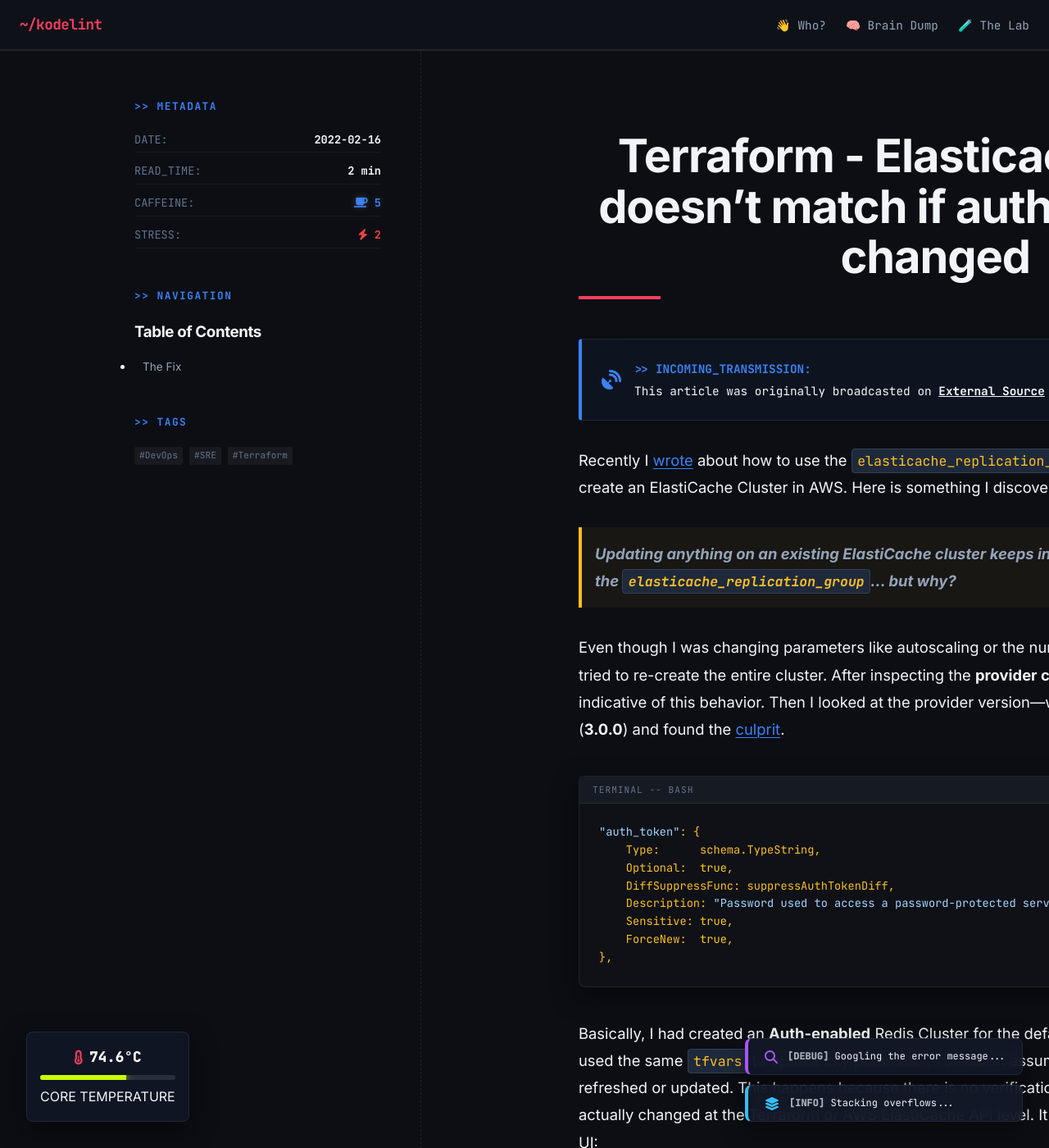
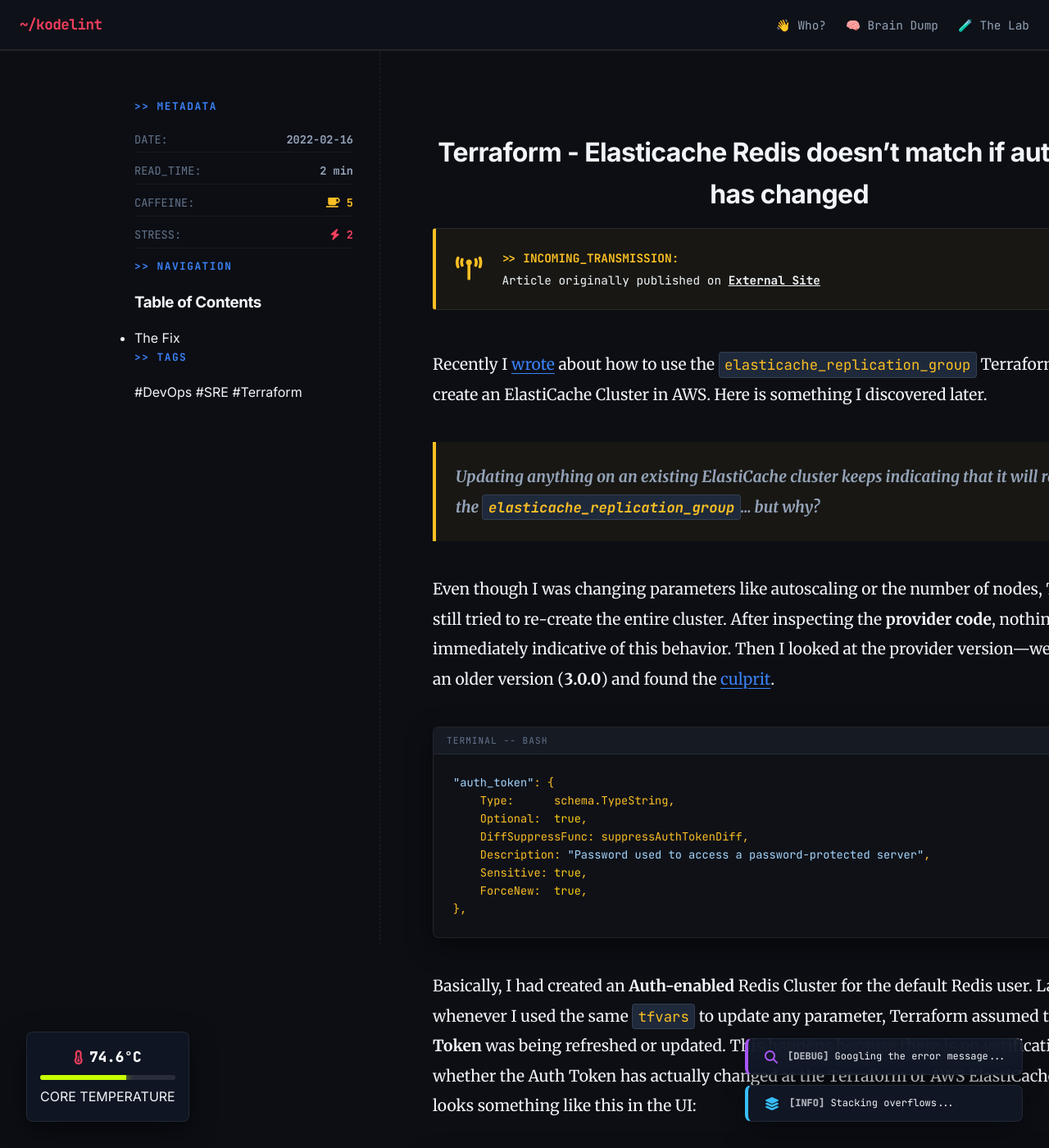
Before and after one commit to kodelint/kodelint.github.io, a Jekyll site: the page built from _posts/2022-02-16-Terraform_Elasticache_Redis_doesnot_match_if_auth_token_has_changed.md, in a window 1280 px wide and 1400 px high. Shown: the whole window at 82% size. Built offline with Jekyll 4.4.1, drawn with Linux system fonts in a browser that asks for light colours; nearby versions of some CDN libraries; some web fonts are replaced; some of the changed text lies outside the part shown.

Commit message:
style: final blog polish - merriweather font, color symphony headers, circular author img, prominent cross-post links, blinking metrics, and expansive layout

```diff
--- a/_includes/head.html
+++ b/_includes/head.html
@@ -9,7 +9,7 @@
     rel="stylesheet"
     href="{{site.url}}{{site.baseurl}}/assets/css/main.css?v={{ 'now' | date: '%s' }}"
   />
-  <link href="https://fonts.googleapis.com/css2?family=Bricolage+Grotesk:opsz,wght@12..96,200..800&family=Figtree:ital,wght@0,300..900;1,300..900&family=Inter:ital,opsz,wght@0,14..32,100..900;1,14..32,100..900&family=JetBrains+Mono:ital,wght@0,100..800;1,100..800&family=Lora:ital,wght@0,400..700;1,400..700&family=Sora:wght@100..800&family=Space+Mono:ital,wght@0,400;0,700;1,400;1,700&display=swap" rel="stylesheet">
+  <link href="https://fonts.googleapis.com/css2?family=Bricolage+Grotesk:opsz,wght@12..96,200..800&family=Figtree:ital,wght@0,300..900;1,300..900&family=Inter:ital,opsz,wght@0,14..32,100..900;1,14..32,100..900&family=JetBrains+Mono:ital,wght@0,100..800;1,100..800&family=Lora:ital,wght@0,400..700;1,400..700&family=Merriweather:ital,wght@0,300;0,400;0,700;0,900;1,300;1,400;1,700;1,900&family=Sora:wght@100..800&family=Space+Mono:ital,wght@0,400;0,700;1,400;1,700&display=swap" rel="stylesheet">
   <link rel="stylesheet" href="https://cdnjs.cloudflare.com/ajax/libs/font-awesome/6.4.0/css/all.min.css">
   <script src="https://cdnjs.cloudflare.com/ajax/libs/gsap/3.10.4/gsap.min.js"></script>
   <script type="module">
--- a/_layouts/post.html
+++ b/_layouts/post.html
@@ -23,7 +23,7 @@
           {% if page.caffeine %}
           <div class="meta-row">
             <span class="meta-key">CAFFEINE:</span>
-            <span class="meta-val" style="color: {% if page.caffeine > 5 %}var(--accent-primary){% else %}var(--accent-secondary){% endif %}; text-shadow: 0 0 10px rgba(255,255,255,0.2);">
+            <span class="meta-val {% if page.caffeine > 5 %}blink-danger{% endif %}" style="color: var(--accent-tertiary);">
               <i class="fas fa-coffee"></i> {{ page.caffeine }}
             </span>
           </div>
@@ -31,7 +31,7 @@
           {% if page.stress %}
           <div class="meta-row">
             <span class="meta-key">STRESS:</span>
-            <span class="meta-val" style="color: #ef4444; animation: pulse 2s infinite;">
+            <span class="meta-val {% if page.stress > 5 %}blink-danger{% endif %}" style="color: var(--accent-primary);">
               <i class="fas fa-bolt"></i> {{ page.stress }}
             </span>
           </div>
@@ -64,14 +64,14 @@
       </header>
 
       {% if page.cross_post_url or page.devto_url or page.hashnode_url %}
-      <div class="cross-post-notice" style="margin-bottom: 2rem; padding: 1.5rem; border: 1px solid var(--border-subtle); border-left: 4px solid var(--accent-secondary); border-radius: var(--radius-sm); background: rgba(59, 130, 246, 0.05); font-family: var(--font-mono); font-size: 0.9rem; display: flex; align-items: center; gap: 1rem;">
-        <i class="fas fa-satellite-dish" style="font-size: 1.5rem; color: var(--accent-secondary);"></i>
-        <div>
-          <span style="color: var(--accent-secondary); font-weight: bold; display: block; margin-bottom: 0.25rem;">>> INCOMING_TRANSMISSION:</span>
-          This article was originally broadcasted on
-          {% if page.cross_post_url %}<a href="{{ page.cross_post_url }}" target="_blank" style="color: var(--text-primary); text-decoration: underline; font-weight: 700;">External Source</a>{% endif %}
-          {% if page.devto_url %} | <a href="{{ page.devto_url }}" target="_blank" style="color: var(--text-primary); text-decoration: underline; font-weight: 700;">Dev.to</a>{% endif %}
-          {% if page.hashnode_url %} | <a href="{{ page.hashnode_url }}" target="_blank" style="color: var(--text-primary); text-decoration: underline; font-weight: 700;">Hashnode</a>{% endif %}
+      <div class="cross-post-notice">
+        <div class="notice-icon"><i class="fas fa-broadcast-tower"></i></div>
+        <div class="notice-content">
+          <span class="notice-label">>> INCOMING_TRANSMISSION:</span>
+          Article originally published on
+          {% if page.cross_post_url %}<a href="{{ page.cross_post_url }}" target="_blank" class="notice-link">External Site</a>{% endif %}
+          {% if page.devto_url %} | <a href="{{ page.devto_url }}" target="_blank" class="notice-link">Dev.to</a>{% endif %}
+          {% if page.hashnode_url %} | <a href="{{ page.hashnode_url }}" target="_blank" class="notice-link">Hashnode</a>{% endif %}
         </div>
       </div>
       {% endif %}
@@ -90,6 +90,12 @@
           <div class="author-info">
             <h4>Satyajit Roy</h4>
             <p>Director of Engineering. Breaking prod so you don't have to.</p>
+
+            <div class="author-socials" style="margin-top: 0.5rem; font-size: 0.9rem;">
+               <a href="https://twitter.com/__initialized__" target="_blank" style="margin-right: 1rem;"><i class="fab fa-twitter"></i></a>
+               <a href="https://github.com/kodelint" target="_blank" style="margin-right: 1rem;"><i class="fab fa-github"></i></a>
+               <a href="mailto:email2sroy@gmail.com"><i class="fas fa-envelope"></i></a>
+            </div>
           </div>
         </div>
       </div>
@@ -102,37 +108,34 @@
   <style>
     /* Widescreen Post Layout */
     .wide-layout {
-      display: grid;
-      grid-template-columns: 350px 1fr; /* Increased sidebar width for more room */
-      gap: 12rem; /* Drastically increased gap for roominess */
-      align-items: start;
+      display: flex;
+      justify-content: space-between; /* Maximum separation */
+      align-items: flex-start;
+      gap: 4rem;
       position: relative;
     }
 
-    .post-content-wrapper {
-      max-width: 1300px; /* Expansive content area */
-      width: 100%;
-      margin: 0;
+    .post-sidebar-left {
+      width: 300px;
+      flex-shrink: 0;
+      border-right: 1px dashed var(--border-subtle);
+      min-height: 80vh;
+      padding-top: 1rem;
     }
 
-    /* Sidebar Styling */
-    .post-sidebar-left {
-      border-right: 1px dashed var(--border-subtle);
-      height: 100%;
-      min-height: 80vh;
-      padding-top: 1rem;
+    .post-content-wrapper {
+      width: 100%;
+      max-width: 1300px; /* Expansive width */
+      margin-left: auto; /* Push to right if flex doesn't do it fully */
     }
 
     .sticky-sidebar {
       position: sticky;
       top: 120px;
-      padding-right: 3rem;
+      padding-right: 2rem;
     }
 
-    .sidebar-block {
-      margin-bottom: 3rem;
-    }
-
+    /* Metadata & Sidebar Styling */
     .sidebar-label {
       font-family: var(--font-mono);
       font-size: 0.8rem;
@@ -154,78 +157,110 @@
     }
 
     .meta-key { color: var(--text-tertiary); }
-    .meta-val { color: var(--text-primary); font-weight: 700; }
+    .meta-val { font-weight: 700; }
 
-    /* TOC Specifics */
-    .retro-toc-sidebar ul {
-      list-style: none;
-      padding-left: 0;
-      margin: 0;
+    .blink-danger {
+      animation: blinkRed 1s infinite;
     }
 
-    .retro-toc-sidebar li {
-      margin-bottom: 0.6rem;
-      line-height: 1.3;
+    @keyframes blinkRed {
+      0%, 100% { opacity: 1; }
+      50% { opacity: 0.5; color: #ff4757; text-shadow: 0 0 10px #ff4757; }
     }
 
-    .retro-toc-sidebar a {
-      color: var(--text-secondary);
-      text-decoration: none;
-      font-size: 0.85rem;
-      font-family: var(--font-sans);
-      display: block;
-      transition: color 0.2s;
-      border-left: 2px solid transparent;
-      padding-left: 8px;
+    /* Cross Post Notice */
+    .cross-post-notice {
+      margin-bottom: 3rem;
+      padding: 1.5rem;
+      border: 1px solid var(--border-subtle);
+      border-left: 4px solid var(--accent-tertiary);
+      border-radius: var(--radius-sm);
+      background: rgba(251, 191, 36, 0.05);
+      font-family: var(--font-mono);
+      font-size: 0.9rem;
+      display: flex;
+      align-items: center;
+      gap: 1.5rem;
     }
 
-    .retro-toc-sidebar a:hover {
-      color: var(--accent-primary);
-      border-left-color: var(--accent-primary);
+    .notice-icon {
+      font-size: 1.8rem;
+      color: var(--accent-tertiary);
     }
 
-    .retro-toc-sidebar ul ul {
-      padding-left: 1rem;
-      margin-top: 0.5rem;
-      border-left: 1px solid var(--border-subtle);
+    .notice-label {
+      color: var(--accent-tertiary);
+      font-weight: bold;
+      display: block;
+      margin-bottom: 0.25rem;
     }
 
-    .sidebar-tags {
-      display: flex;
-      flex-wrap: wrap;
-      gap: 0.5rem;
+    .notice-link {
+      color: var(--text-primary);
+      text-decoration: underline;
+      font-weight: 700;
+      transition: color 0.2s;
+    }
+    .notice-link:hover { color: var(--accent-primary); }
+
+    /* Article Content - Typography & Color Symphony */
+    .content-body {
+      font-family: var(--font-serif); /* Merriweather */
+      font-size: 1.2rem;
+      line-height: 1.9;
+      color: var(--text-primary);
     }
 
-    .sidebar-tag {
-      font-family: var(--font-mono);
-      font-size: 0.7rem;
-      color: var(--text-tertiary);
-      background: rgba(255,255,255,0.05);
-      padding: 2px 6px;
-      border-radius: 2px;
+    .content-body h1, .content-body h2, .content-body h3, .content-body h4 {
+      font-family: var(--font-heading);
+      color: var(--text-primary);
+      margin-top: 3rem;
+      margin-bottom: 1.5rem;
     }
 
-    /* Content Styling */
-    .post-header-retro {
-      margin-bottom: 3rem;
+    .content-body h2 {
+      font-size: 2.2rem;
+      border-bottom: 1px solid var(--border-subtle);
+      padding-bottom: 0.5rem;
+      color: var(--accent-secondary); /* Blue/Indigo */
     }
 
-    .post-main-title {
-      font-family: var(--font-heading);
-      font-size: 3.5rem; /* Large impact title */
-      line-height: 1.1;
-      color: var(--text-primary);
-      margin-bottom: 1rem;
+    .content-body h3 {
+      font-size: 1.8rem;
+      color: var(--accent-primary); /* Red/Pink */
     }
 
-    .post-header-line {
-      height: 4px;
-      width: 100px;
-      background: var(--accent-primary);
+    .content-body h4 {
+      font-size: 1.4rem;
+      color: var(--accent-tertiary); /* Yellow/Amber */
     }
 
+    .content-body a {
+        color: var(--accent-secondary);
+        text-decoration: underline;
+        text-decoration-thickness: 1px;
+        text-underline-offset: 4px;
+    }
+
+    .content-body a:hover {
+        color: var(--accent-primary);
+        text-decoration-thickness: 2px;
+    }
+
+    .content-body blockquote {
+        border-left: 4px solid var(--accent-tertiary);
+        padding-left: 2rem;
+        margin: 2.5rem 0;
+        font-style: italic;
+        color: var(--text-secondary);
+        background: rgba(251, 191, 36, 0.05);
+        padding: 1.5rem;
+        border-radius: 0 var(--radius-sm) var(--radius-sm) 0;
+    }
+
+    /* Footer Signature */
     .post-footer-retro {
-      margin-top: 4rem;
+      margin-top: 6rem;
       padding: 2rem;
       background: var(--bg-surface);
       border: 1px solid var(--border-subtle);
@@ -246,16 +281,17 @@
     .author-block {
       display: flex;
       align-items: center;
-      gap: 1.5rem;
+      gap: 2rem;
     }
 
     .author-img {
-      width: 80px;
-      height: 80px;
+      width: 100px;
+      height: 100px;
       border: 2px solid var(--text-primary);
       flex-shrink: 0;
       overflow: hidden;
       background: #000;
+      border-radius: 50%; /* Circular */
     }
 
     .author-img img {
@@ -268,80 +304,23 @@
     .author-info h4 {
       margin: 0 0 0.5rem 0;
       font-family: var(--font-heading);
-      font-size: 1.2rem;
+      font-size: 1.5rem;
       color: var(--text-primary);
     }
 
-    .author-info p {
-      margin: 0;
-      color: var(--text-secondary);
-    }
-
-    /* Article Content */
-    .content-body {
-      font-family: var(--font-sans); /* Reverted to Sans (Figtree/Inter) */
-      font-size: 1.15rem;
-      line-height: 1.8;
-      color: var(--text-primary);
-    }
-
-    .content-body h1, .content-body h2, .content-body h3, .content-body h4 {
-      font-family: var(--font-heading);
-      color: var(--text-primary); /* Ensure bright headings */
-      margin-top: 2.5rem;
-      margin-bottom: 1rem;
-    }
-
-    .content-body h2 {
-      font-size: 2rem;
-      border-bottom: 1px solid var(--border-subtle);
-      padding-bottom: 0.5rem;
-      color: var(--accent-secondary); /* Colored H2 */
-    }
-
-    .content-body h3 {
-      font-size: 1.5rem;
-      color: var(--accent-primary); /* Colored H3 */
-    }
-
-    .content-body a {
-        color: var(--accent-secondary);
-        text-decoration: underline;
-        text-decoration-thickness: 1px;
-        text-underline-offset: 3px;
-    }
-
-    .content-body a:hover {
-        color: var(--accent-primary);
-        text-decoration-thickness: 2px;
-    }
-
-    .content-body blockquote {
-        border-left: 4px solid var(--accent-tertiary);
-        padding-left: 1.5rem;
-        margin: 2rem 0;
-        font-style: italic;
-        color: var(--text-secondary);
-        background: rgba(251, 191, 36, 0.05); /* Very subtle amber bg */
-        padding: 1rem;
-        border-radius: 0 var(--radius-sm) var(--radius-sm) 0;
-    }
-
     /* Responsive */
-    @media (max-width: 1024px) {
+    @media (max-width: 1200px) {
       .wide-layout {
-        grid-template-columns: 1fr; /* Stack sidebar and content */
-        gap: 2rem;
+        flex-direction: column;
+        gap: 3rem;
       }
-
       .post-sidebar-left {
+        width: 100%;
         border-right: none;
         border-bottom: 1px dashed var(--border-subtle);
-        height: auto;
         min-height: auto;
         padding-bottom: 2rem;
       }
-
       .sticky-sidebar {
         position: static;
         display: grid;
@@ -349,10 +328,7 @@
         gap: 2rem;
         padding-right: 0;
       }
-
-      .toc-block {
-        display: none; /* Hide TOC in sidebar on mobile/tablet, assume logic elsewhere or simple scroll */
-      }
+      .toc-block { display: none; }
     }
   </style>
 </body>
--- a/_sass/_variables.scss
+++ b/_sass/_variables.scss
@@ -26,7 +26,7 @@
   /* Typography */
   --font-heading: 'Space Grotesk', 'Inter', system-ui, sans-serif;
   --font-sans: 'Inter', system-ui, -apple-system, sans-serif;
-  --font-serif: 'Lora', 'Charter', 'Georgia', serif; /* For long-form reading */
+  --font-serif: 'Merriweather', 'Georgia', serif; /* Updated for better readability */
   --font-mono: 'JetBrainsMono Nerd Font', 'FiraCode Nerd Font', 'JetBrains Mono', 'Fira Code', monospace;
 
   --radius-sm: 4px;
```
